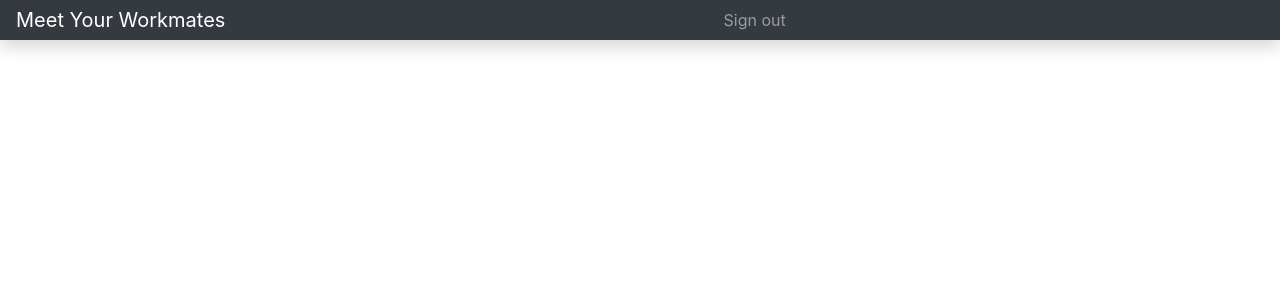
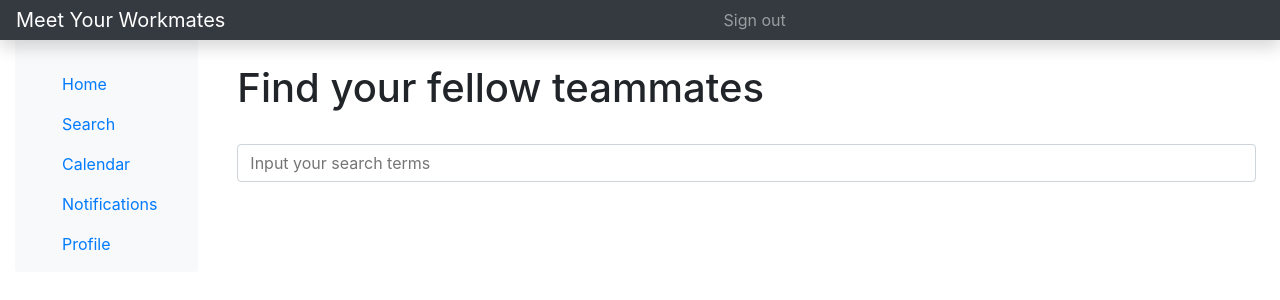
Before and after one commit to LindseydB/Meet-your-work-mates, a React (Create React App) app in the folder client/: page /search in a window 1280 px wide. Shown: the top 300 px of the page. Built offline with nearby package versions, Linux system fonts and the light colour scheme.

Commit message:
Created search component

```diff
--- a/client/src/containers/Shell.js
+++ b/client/src/containers/Shell.js
@@ -1,9 +1,10 @@
 import React, {useState} from 'react'
-import { BrowserRouter as Router, Route, Link, withRouter } from "react-router-dom";
+import { Route, withRouter } from "react-router-dom";
 import Home from "./pages/Home/Home.js"
 import LoginRegister from "./pages/LoginRegister/LoginRegister.js";
 import "../bootstrap/css/bootstrap.min.css";
 import Navigation from "../components/Navigation/Navigation";
+import Search from "./pages/Search/Search.js"
 
 const Shell = ({location}) => {
     const [isNavCollapsed, setIsNavCollapsed] = useState(true);
@@ -30,7 +31,7 @@ const Shell = ({location}) => {
 
             <div className="container-fluid">
                 <div className="row">
-                    {location.pathname === '/dashboard' ? <Navigation isNavCollapsed={isNavCollapsed}/> : null}
+                    {location.pathname === '/' ? null : <Navigation isNavCollapsed={isNavCollapsed}/>}
                     <main className="col-md-9 ms-sm-auto col-lg-10 px-md-4">
                         <div className="d-flex">
 
@@ -38,6 +39,7 @@ const Shell = ({location}) => {
 
                         <Route path='/' exact component={LoginRegister} />
                         <Route path='/dashboard' exact component={Home} />
+                        <Route path='/search' exact component={Search} />
 
                     </main>
                 </div>
--- /dev/null
+++ b/client/src/containers/pages/Search/Search.js
@@ -0,0 +1,24 @@
+import React from 'react'
+
+const Search = () => {
+    const onSubmit = () => {
+
+    }
+
+    return (
+        <React.Fragment>
+            <br />
+            <h1>Find your fellow teammates</h1><br />
+            <div className="form-group">
+                <form method="Post" onSubmit={onSubmit}>
+                    <input type="text"
+                        name="keywords"
+                        placeholder="Input your search terms"
+                        required />
+                </form>
+            </div>
+        </React.Fragment>
+    )
+}
+
+export default Search
```
Also changed, not shown: client/src/containers/pages/Home/Home.js (+4 -12 lines).
